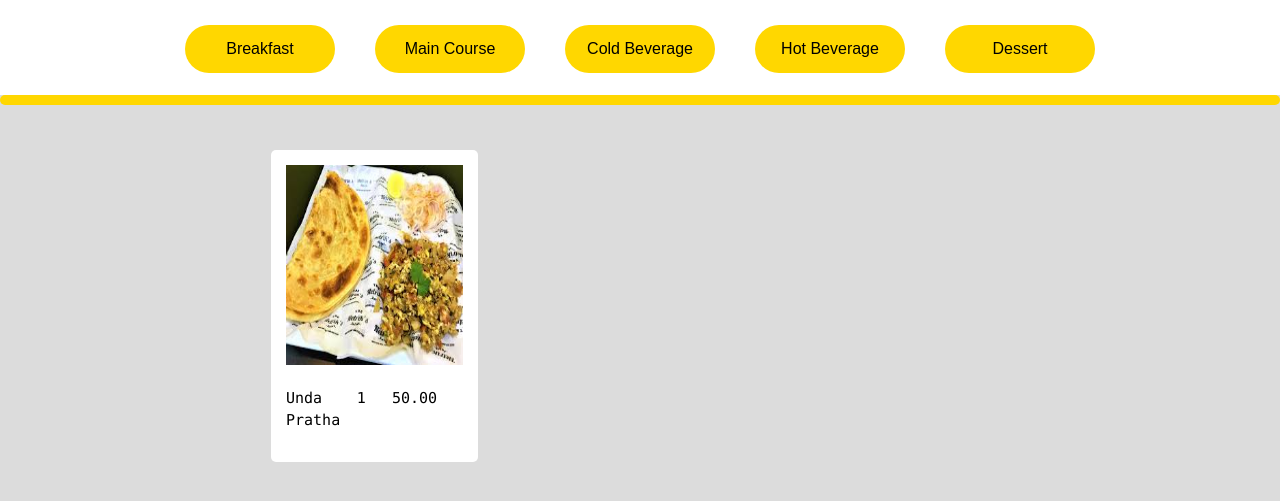
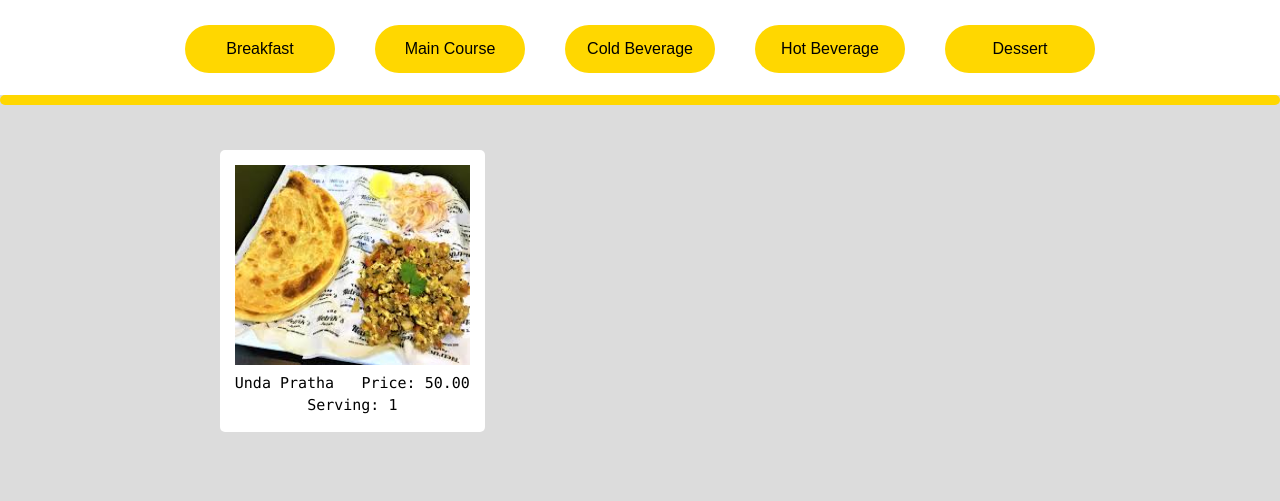
Before and after one commit to MuhammadAbdullahEjaz/DBMS-Project, a Django app: page / in a window 1280 px wide. Shown: the part 90-591 px from the top of the page. Run offline with Django 3.2, Linux system fonts and the light colour scheme; data comes from the database, SQL or seed files in the repository; data that the repository does not hold is empty.

Commit message:
adjusted alignment of name and price in menu card

```diff
--- a/RS/resturant/static/resturant/index.css
+++ b/RS/resturant/static/resturant/index.css
@@ -7,6 +7,10 @@ body{
     background-color: gainsboro ;
 }
 
+p{
+    padding: 0;
+    margin: 0;
+}
 .container {
     width: 80%;
     margin: auto;
@@ -83,13 +87,13 @@ header a:hover{
 }
 
 #menu-item{
-    width: 75%;
+    width: 85%;
     margin: auto;
     margin-top: 30px;
 }
 .menu-item-container {
     background-color: white;
-    width: 23%;
+    width: 27%;
     padding: 15px;
     border-radius: 5px;
     float: left;
@@ -100,22 +104,21 @@ header a:hover{
     width: 100%;
 }
 
-.menu-item-container div{
+.menu-item-container .item-image{
     width: 100%;
 }
 
 .menu-item-container .name{
     display: inline-block;
-    width: 40%;
     float: left;
 }
 
 .menu-item-container .price{
     display: inline-block;
-    width: 40%;
     float: right;
 }
-
 .menu-item-container .serving{
-    float: none;
+    display: block;
+    clear: both;
+    text-align: center;
 }
--- a/RS/resturant/static/resturant/index.js
+++ b/RS/resturant/static/resturant/index.js
@@ -28,15 +28,18 @@ function add_item(item){
     const item_div = document.createElement('div');
     const img_div = document.createElement('div');
     const image = document.createElement('img')
+    const name_div = document.createElement('div');
+    const price_div = document.createElement('div');
+    const serving_div = document.createElement('div');
     const name_p = document.createElement('p');
     const price_p = document.createElement('p');
     const serving_p = document.createElement('p');
 
     item_div.className = "menu-item-container";
     img_div.className = "item-image"
-    name_p.className = "name"
-    price_p.className = "price"
-    serving_p.className = "serving"
+    name_div.className = "name"
+    price_div.className = "price"
+    serving_div.className = "serving"
 
 
     const name = item.fields.name;
@@ -52,14 +55,19 @@ function add_item(item){
 
     console.log(image)
     name_p.innerHTML = name;
-    price_p.innerHTML = price;
-    serving_p.innerHTML = serving;
+    price_p.innerHTML = `Price: ${price}`;
+    serving_p.innerHTML = `Serving:  ${serving}`;
 
-    img_div.appendChild(image)
-    item_div.appendChild(img_div)
-    item_div.appendChild(name_p)
-    item_div.appendChild(price_p)
-    item_div.appendChild(serving_p)
+    img_div.appendChild(image);
+    item_div.appendChild(img_div);
+
+    name_div.appendChild(name_p);
+    price_div.appendChild(price_p);
+    serving_div.appendChild(serving_p)
+
+    item_div.appendChild(name_div);
+    item_div.appendChild(price_div);
+    item_div.appendChild(serving_div);
 
     document.querySelector('#menu-item').appendChild(item_div);
 }
--- a/RS/resturant/templates/resturant/index.html
+++ b/RS/resturant/templates/resturant/index.html
@@ -47,9 +47,15 @@
                     <div class="item-image">
                         <img src="{%static 'resturant/images/Unda_Pratha.jfif' %}" alt="">
                     </div>
-                    <p class="name">name</p>
-                    <p class="price">price</p>
-                    <p class="serving">serving</p>
+                    <div class="name">
+                        <p>name</p>
+                    </div>
+                    <div class="price">
+                        <p>price</p>
+                    </div>
+                    <div class="serving">
+                        <p>1</p>
+                    </div>
                 </div>
             </div>
         </div>
```
